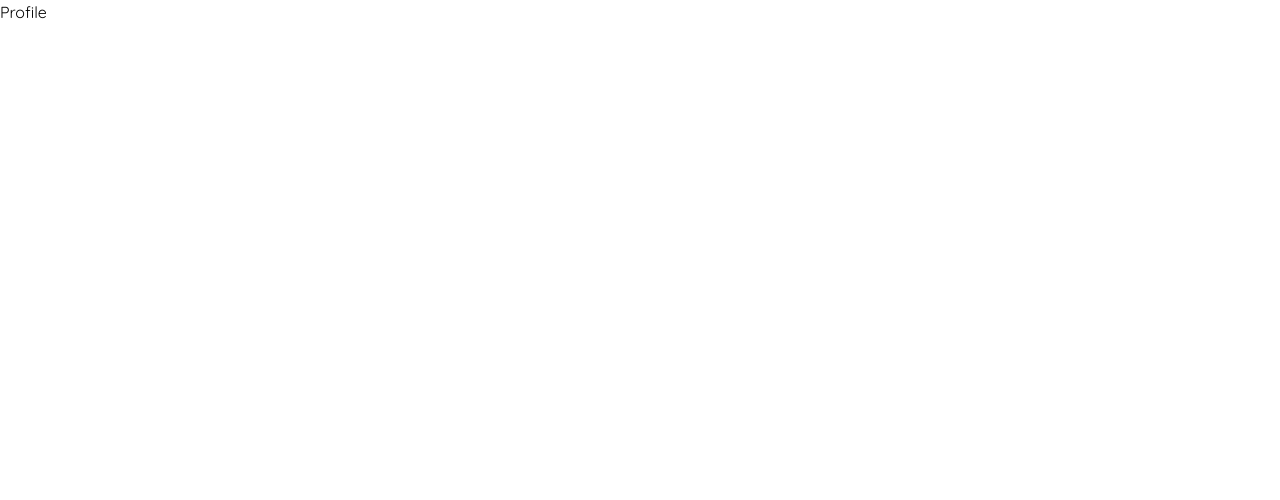
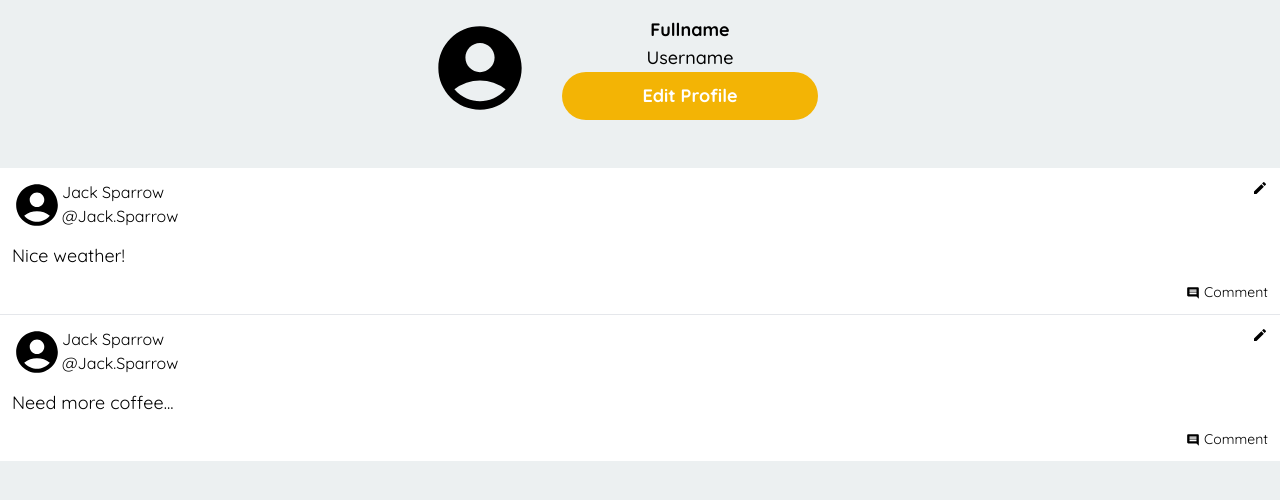
Before and after one commit to BE10-Kelompok-1/Frontend, a React (Vite) app: page /profile in a window 1280 px wide. Shown: the top 500 px of the page. Built offline with nearby package versions, Linux system fonts and the light colour scheme.

Commit message:
add profile page and cardpost component

```diff
--- /dev/null
+++ b/src/components/CardPost/index.jsx
@@ -0,0 +1,42 @@
+import { MdAccountCircle, MdModeEdit, MdComment } from "react-icons/md";
+import { Link } from "react-router-dom";
+
+export default function CardPost({
+  id,
+  profileimg,
+  username,
+  firstname,
+  lastname,
+  image,
+  caption,
+}) {
+  return (
+    <div className="w-full min-h-16 bg-white dark:bg-[#2C3E50] p-3">
+      <div className="flex justify-between">
+        <div className="flex">
+          {profileimg !== undefined ? (
+            profileimg
+          ) : (
+            <MdAccountCircle size={50} />
+          )}
+          <div className="flex flex-col">
+            <span>{`${firstname} ${lastname}`}</span>
+            <span>{`@${username}`}</span>
+          </div>
+        </div>
+        <Link to={``}>
+          <MdModeEdit />
+        </Link>
+      </div>
+      <div className="my-3">
+        <p className="text-lg">{caption}</p>
+      </div>
+      <div className="flex justify-between mt-2">
+        <span></span>
+        <span className="text-sm">
+          <MdComment className="inline-block" /> Comment
+        </span>
+      </div>
+    </div>
+  );
+}
--- a/src/components/Header/index.jsx
+++ b/src/components/Header/index.jsx
@@ -13,11 +13,11 @@ import { FaMoon, FaSun } from "react-icons/fa";
 
 export default function Header() {
   const navigate = useNavigate();
-  const { pathname } = useLocation();
+  const location = useLocation();
 
   return (
     <div className="h-10 md:hidden mx-0 my-auto py-1 px-4">
-      {pathname !== "/profile" ? (
+      {location.key === "default" ? (
         <div className="flex justify-between items-center">
           <MdHome size={30} />
           <FaMoon size={20} />
--- a/src/components/Layout/index.jsx
+++ b/src/components/Layout/index.jsx
@@ -6,8 +6,7 @@ export default function Layout({ children }) {
       <header className="w-full bg-[#3BB3C3] dark:bg-[#2C3E50] text-black dark:text-white font-Quicksand">
         <Header />
       </header>
-
-      <main className="min-h-screen w-full bg-white dark:bg-black text-black dark:text-white font-Quicksand">
+      <main className="min-h-screen w-full bg-[#ECF0F1] dark:bg-black text-black dark:text-white font-Quicksand">
         {children}
       </main>
     </>
--- /dev/null
+++ b/src/pages/profile/edit/index.jsx
@@ -0,0 +1,11 @@
+import { useParams } from "react-router-dom";
+import Layout from "../../../components/Layout";
+
+export default function ProfileEdit() {
+  const { user_id } = useParams();
+  return (
+    <Layout>
+      <div>Edit Profile {user_id}</div>
+    </Layout>
+  );
+}
--- a/src/pages/profile/index.jsx
+++ b/src/pages/profile/index.jsx
@@ -1,9 +1,52 @@
+import { Link } from "react-router-dom";
+
+import { MdAccountCircle } from "react-icons/md";
+
 import Layout from "../../components/Layout";
+import CardPost from "../../components/CardPost";
 
 export default function Profile() {
   return (
     <Layout>
-      <div>Profile</div>
+      <div className="flex py-4 h-auto text-center justify-center items-center">
+        <MdAccountCircle size={100} />
+        <div className="flex flex-col px-8 text-lg">
+          <h1 className="font-bold">Fullname</h1>
+          <h1 className="font-medium">Username</h1>
+          <Link
+            to={`/profile/1`}
+            type="button"
+            className="hidden md:flex btn btn-wide rounded-full bg-[#F3B405] dark:bg-[#2C3E50] text-white border-none font-bold text-lg items-center"
+          >
+            Edit Profile
+          </Link>
+        </div>
+      </div>
+      <div className="px-6 py-4">
+        <Link
+          to={`/profile/1`}
+          type="button"
+          className="md:hidden btn btn-block rounded-full bg-[#F3B405] dark:bg-[#2C3E50] text-white border-none font-bold text-lg"
+        >
+          Edit Profile
+        </Link>
+      </div>
+      <div className="divide-y">
+        <CardPost
+          id={1}
+          firstname="Jack"
+          lastname="Sparrow"
+          username="Jack.Sparrow"
+          caption="Nice weather!"
+        />
+        <CardPost
+          id={2}
+          firstname="Jack"
+          lastname="Sparrow"
+          username="Jack.Sparrow"
+          caption="Need more coffee..."
+        />
+      </div>
     </Layout>
   );
 }
--- a/src/routes/index.jsx
+++ b/src/routes/index.jsx
@@ -6,13 +6,14 @@ import { BrowserRouter as Router, Routes, Route } from "react-router-dom";
 import Home from "../pages";
 import Login from "../pages/Login";
 import Profile from "../pages/profile";
+import ProfileEdit from "../pages/profile/edit";
 import Register from "../pages/Register";
-
 
 import { ThemeContext } from "../utils/context";
 import { reduxAction } from "../utils/redux/actions/action";
 
-axios.defaults.baseURL = "https://virtserver.swaggerhub.com/lukmanhafidz/SocialMediaAppAPI/1.0.0"
+axios.defaults.baseURL =
+  "https://virtserver.swaggerhub.com/lukmanhafidz/SocialMediaAppAPI/1.0.0";
 
 export default function AppRouter() {
   const dispatch = useDispatch();
@@ -34,6 +35,7 @@ export default function AppRouter() {
           <Route path="/" element={<Home />}></Route>
           <Route path="/login" element={<Login />}></Route>
           <Route path="/profile" element={<Profile />}></Route>
+          <Route path="/profile/:user_id" element={<ProfileEdit />} />
           <Route path="/register" element={<Register />}></Route>
         </Routes>
       </Router>
--- a/tailwind.config.cjs
+++ b/tailwind.config.cjs
@@ -10,4 +10,9 @@ module.exports = {
     },
   },
   plugins: [require("daisyui")],
+  daisyui: {
+    styled: false,
+    darkTheme: "dark",
+    themes: ["light", "dark"],
+  },
 };
```
